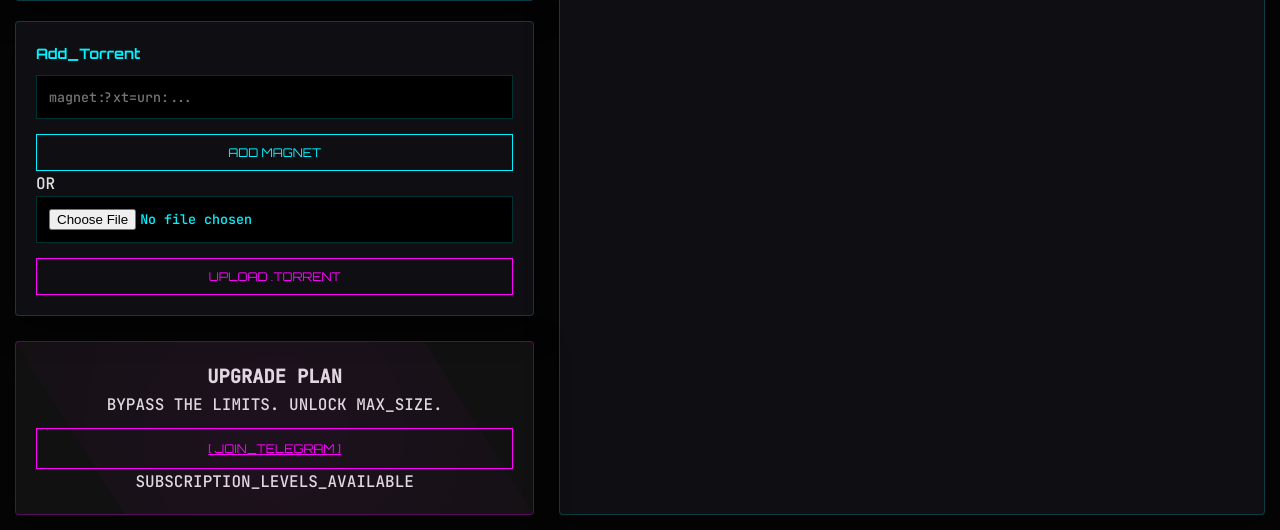
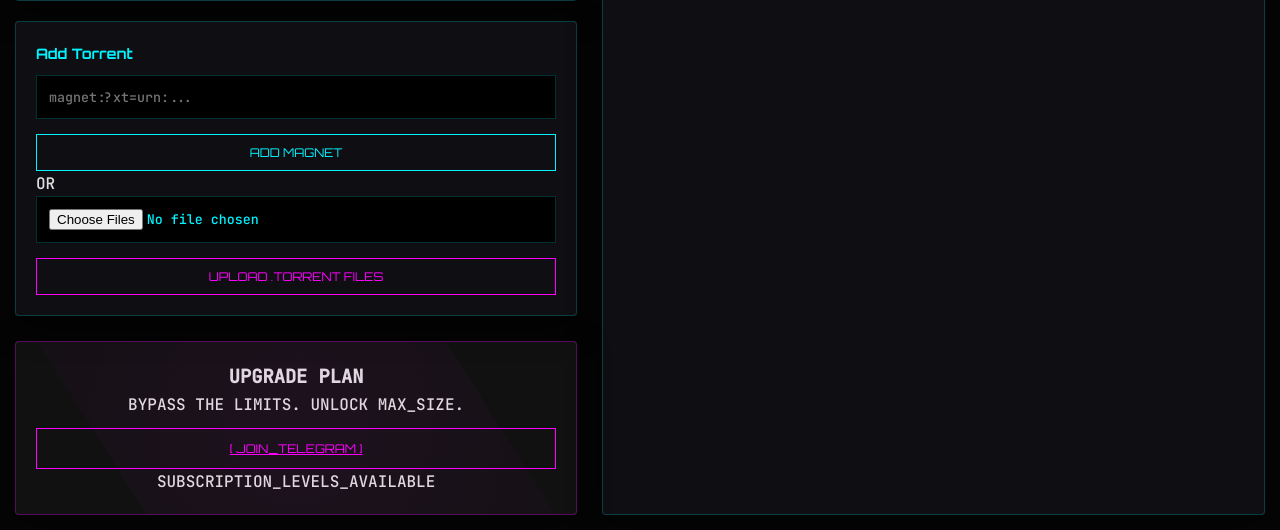
Before and after one commit to geekAmis/TORRENT_PRO, a Flask app: page / in a window 1280 px wide. Shown: the part 319-849 px from the top of the page. Run offline with Flask 3, Linux system fonts and the light colour scheme.

Commit message:
Add files via upload

```diff
--- a/web/static/script.js
+++ b/web/static/script.js
@@ -183,27 +183,81 @@
     }
 }
 
-async function addFile() {
+async function addFiles() {
     const input = document.getElementById("file-input");
-    const file = input?.files?.[0];
+    const files = input?.files;
 
-    if (!file) return;
+    if (!files || files.length === 0) {
+        alert("Пожалуйста, выберите хотя бы один файл.");
+        return;
+    }
 
+    const MAX_SIZE_MB = 5;
+    const MAX_SIZE_BYTES = MAX_SIZE_MB * 1024 * 1024;
+    const ALLOWED_EXTENSION = ".torrent";
+
+    // Превращаем FileList в массив, чтобы использовать map/forEach
+    const fileArray = Array.from(files);
+
+    // Сначала делаем быструю валидацию, чтобы не начинать загрузку, если есть явные ошибки
+    for (const file of fileArray) {
+        if (!file.name.toLowerCase().endsWith(ALLOWED_EXTENSION)) {
+            alert(`Ошибка: Файл "${file.name}" не является .torrent файлом.`);
+            return;
+        }
+        if (file.size > MAX_SIZE_BYTES) {
+            alert(`Ошибка: Файл "${file.name}" слишком большой (макс. 5Мб).`);
+            return;
+        }
+    }
+
+    console.log(`Начинаю загрузку ${fileArray.length} файлов...`);
+
+    // Создаем массив промисов для параллельной загрузки
+    const uploadPromises = fileArray.map(async (file) => {
         const formData = new FormData();
-    formData.append("file", file);
+        formData.append("file", file); // Используем старый ключ "file", как в твоем первом коде
 
         try {
             const response = await apiFetch("/torrent/file", {
                 method: "POST",
                 body: formData,
             });
+
+            if (!response.ok) {
+                const errorData = await response.json();
+                throw new Error(errorData.detail || "Ошибка сервера");
+            }
+
             const result = await response.json();
+            console.log(`✅ Успешно: ${file.name}`, result);
+            return { name: file.name, status: 'success' };
+        } catch (err) {
+            console.error(`❌ Ошибка при загрузке ${file.name}:`, err.message);
+            return { name: file.name, status: 'error', message: err.message };
+        }
+    });
 
+    // Ждем завершения всех запросов (и успешных, и упавших)
+    const results = await Promise.all(uploadPromises);
+
+    // Анализируем результаты
+    const errors = results.filter(r => r.status === 'error');
+    const successes = results.filter(r => r.status === 'success');
+
+    // Очищаем инпут
     input.value = "";
+
+    // Обновляем список загрузок
     await updateDownloads();
-        console.log("Torrent file added:", result);
-    } catch (err) {
-        alert(`Не удалось добавить torrent-файл: ${err.message}`);
+
+    // Выводим отчет пользователю
+    if (errors.length > 0) {
+        let errorMsg = `Загрузка завершена с ошибками:\n`;
+        errors.forEach(e => errorMsg += `- ${e.name}: ${e.message}\n`);
+        alert(errorMsg + `\nУспешно загружено: ${successes.length}`);
+    } else {
+        alert(`Все файлы (${successes.length}) успешно загружены!`);
     }
 }
 
--- a/web/templates/index.html
+++ b/web/templates/index.html
@@ -40,15 +40,16 @@
                 </div>
 
                 <div class="card controls-card" id="controls-card" style="margin-top: 20px;">
-                    <h3 class="card-header-title">Add_Torrent</h3>
+                    <h3 class="card-header-title">Add Torrent</h3>
                     <div class="input-group">
                         <input type="text" id="magnet-input" placeholder="magnet:?xt=urn:...">
                         <button class="btn btn-full" onclick="addMagnet()">Add Magnet</button>
                     </div>
                     <div class="divider">OR</div>
                     <div class="input-group">
-                        <input type="file" id="file-input" class="file-input">
-                        <button class="btn btn-magenta btn-full" onclick="addFile()">Upload .torrent</button>
+                        <!-- Добавлен атрибут multiple и accept -->
+                        <input type="file" id="file-input" class="file-input" multiple accept=".torrent">
+                        <button class="btn btn-magenta btn-full" onclick="addFiles()">Upload .torrent Files</button>
                     </div>
                 </div>
                 <!-- Рекламный блок -->
```
Lines whose indentation alone changed are shown as unchanged.
